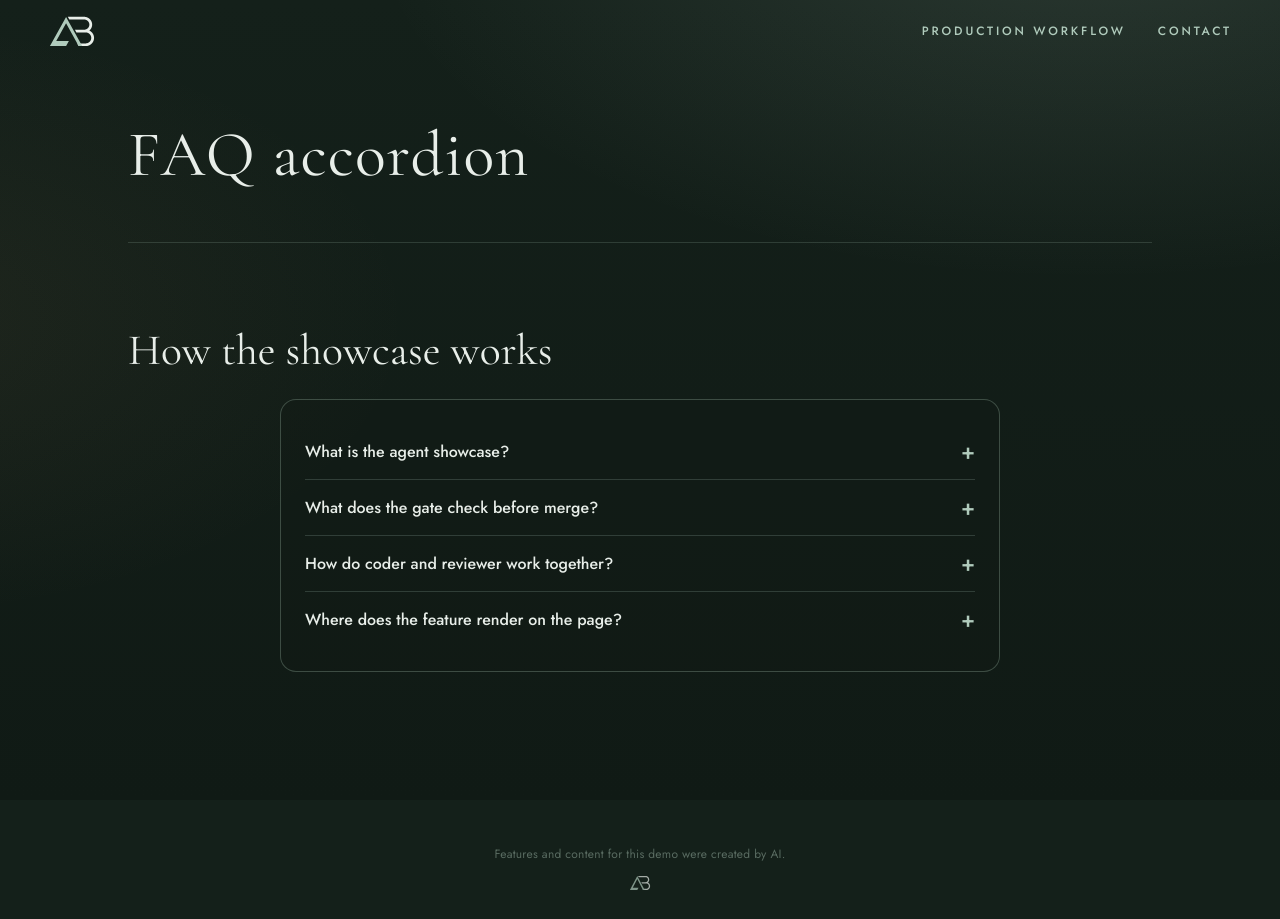
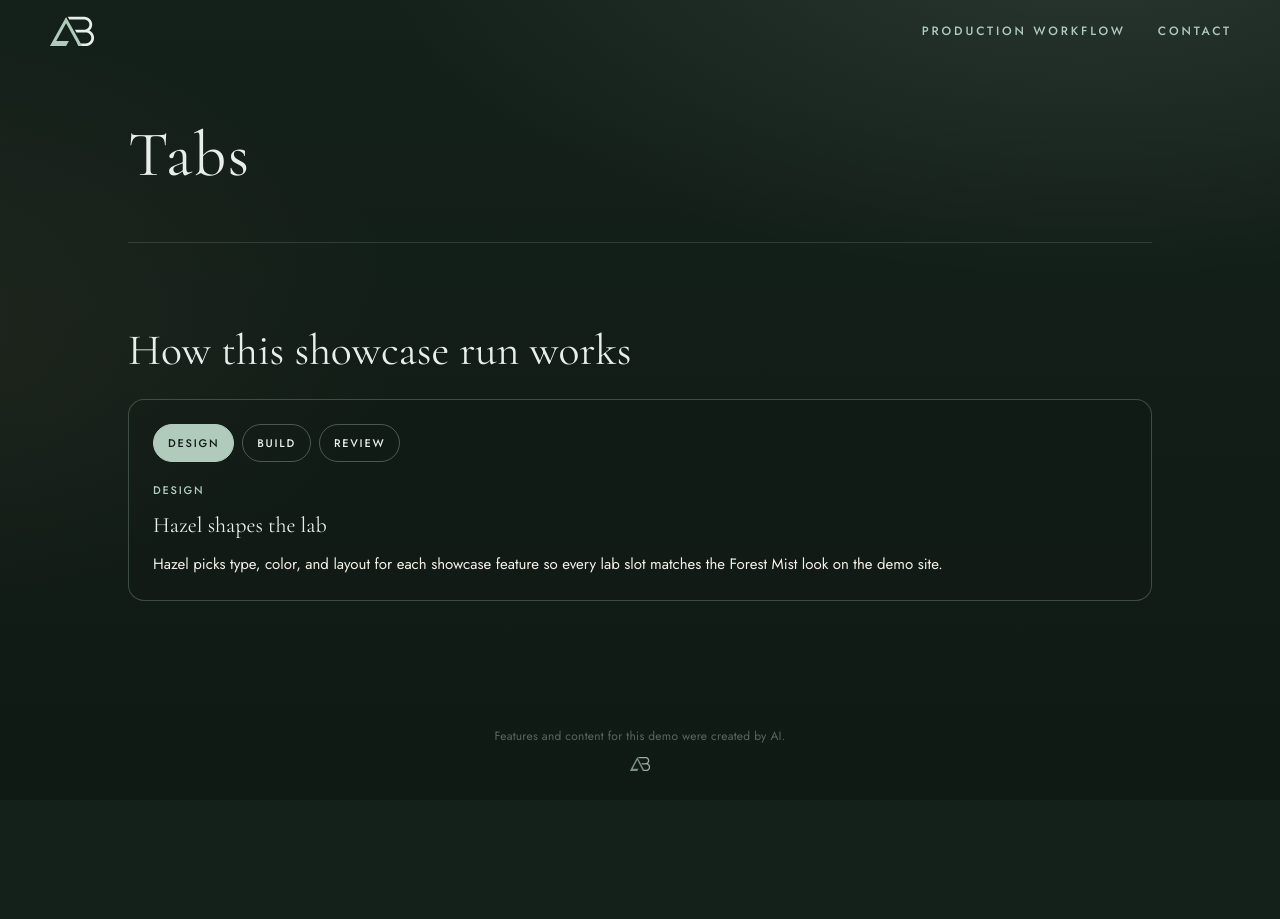
Before and after one commit to ashtonbach/agent-showcase, a Next.js app: page / in a window 1280 px wide. After the commit the page ends 800 px from the top, so only its background shows below. Built offline with nearby package versions, Linux system fonts and the light colour scheme.

Commit message:
Feature: Tabs (Authors: Alder) (#382)
Merged after Rowan (AI reviewer) approved c03615f and the v2 gate, build and functional checks passed. Author: Alder (AI coder)

Co-author: Alder (AI coder)

```diff
--- a/app/lab/current.json
+++ b/app/lab/current.json
@@ -1 +1 @@
-{"slug":"faq-accordion"}
+{"slug":"tabs"}
--- a/app/lab/tabs/index.tsx
+++ b/app/lab/tabs/index.tsx
@@ -1,48 +1,98 @@
 "use client";
-import { useId, useLayoutEffect, useState } from "react";
+
+import { useId, useState, type KeyboardEvent } from "react";
+
 const STEPS = [
-  { label: "Design", text: "Hazel sets Forest Mist visuals for each lab slot before code starts." },
-  { label: "Build", text: "Alder codes the spec in the lab slot and ships through the kit gate." },
-  { label: "Review", text: "Rowan reviews the PR and Cedar QA signs off on preview before merge." },
+  {
+    label: "Design",
+    title: "Hazel shapes the lab",
+    body:
+      "Hazel picks type, color, and layout for each showcase feature so every lab slot matches the Forest Mist look on the demo site.",
+  },
+  {
+    label: "Build",
+    title: "Alder codes from the spec",
+    body:
+      "Alder writes a fresh client component in app/lab from the run brief, keeps the diff small, and ships through the kit gate on the feature branch.",
+  },
+  {
+    label: "Review",
+    title: "Rowan and Cedar gate the merge",
+    body:
+      "Rowan reviews accessibility and copy; Cedar runs QA on the preview. The operator merges only after checks pass and the live viewer shows the run.",
+  },
 ] as const;
+
 export default function TabsLab() {
-  const uid = useId().replace(/:/g, "");
-  const titleId = `${uid}-title`;
+  const uid = useId();
   const [active, setActive] = useState(0);
-  const n = STEPS.length;
-  useLayoutEffect(() => {
-    document.getElementById(`${uid}-tab-${active}`)?.focus();
-  }, [active, uid]);
-  const select = (index: number) => setActive(((index % n) + n) % n);
-  const onKeyDown = (event: React.KeyboardEvent<HTMLDivElement>) => {
-    if (event.key === "ArrowRight") { event.preventDefault(); select(active + 1); }
-    else if (event.key === "ArrowLeft") { event.preventDefault(); select(active - 1); }
+
+  const focusTab = (index: number) => {
+    document.getElementById(`${uid}-tab-${index}`)?.focus();
   };
+
+  const select = (index: number) => {
+    setActive(index);
+    focusTab(index);
+  };
+
+  const onTabKeyDown = (index: number, e: KeyboardEvent<HTMLButtonElement>) => {
+    if (e.key !== "ArrowRight" && e.key !== "ArrowLeft") return;
+    e.preventDefault();
+    const next = e.key === "ArrowRight" ? (index + 1) % 3 : (index + 2) % 3;
+    setActive(next);
+    focusTab(next);
+  };
+
   return (
-    <section data-lab="tabs" aria-labelledby={titleId}>
-      <h2 id={titleId}>How the showcase team works</h2>
-      <div className="lab-tabs-shell">
-        <div className="lab-tabs-list" role="tablist" aria-label="Showcase workflow steps" onKeyDown={onKeyDown}>
+    <section data-lab="tabs" aria-labelledby={`${uid}-heading`} className="lab-wrap">
+      <style>{`
+        .lab-wrap { width: min(720px, 100%); margin: 8px auto 56px; color: var(--mist); }
+        .lab-card { border: 1px solid rgba(176,203,188,0.28); border-radius: 16px; padding: 24px; background: rgba(18,26,22,0.35); }
+        .lab-wrap h2 { font-family: var(--serif); font-weight: 400; font-size: 30px; line-height: 1.15; margin: 0 0 20px; color: var(--mist); }
+        [role="tablist"] { display: flex; flex-wrap: wrap; gap: 8px; margin: 0 0 20px; padding: 0; list-style: none; }
+        [role="tab"] { font-family: var(--sans); font-weight: 500; letter-spacing: 0.16em; text-transform: uppercase; font-size: 11px;
+          padding: 10px 14px; border-radius: 999px; border: 1px solid rgba(176,203,188,0.35); background: transparent; color: var(--mist); cursor: pointer; }
+        [role="tab"][aria-selected="true"] { background: var(--sage); color: #121A16; border-color: var(--sage); }
+        [role="tab"]:focus-visible { outline: 2px solid var(--sage); outline-offset: 2px; }
+        .lab-step-label { font-family: var(--sans); font-weight: 500; letter-spacing: 0.16em; text-transform: uppercase; font-size: 11px; color: var(--sage); margin: 0 0 8px; }
+        .lab-step-title { font-family: var(--serif); font-weight: 400; font-size: 22px; margin: 0 0 10px; color: var(--mist); }
+        .lab-step-body { margin: 0; line-height: 1.55; color: #F2EFE6; font-size: 15px; }
+        @media (prefers-reduced-motion: reduce) { [role="tab"] { transition: none; } }
+      `}</style>
+      <h2 id={`${uid}-heading`}>How this showcase run works</h2>
+      <div className="lab-card">
+        <div role="tablist" aria-label="Showcase team steps">
           {STEPS.map((step, i) => (
-            <button key={step.label} type="button" role="tab" className="lab-tab" id={`${uid}-tab-${i}`}
-              aria-selected={active === i} aria-controls={`${uid}-panel-${i}`} tabIndex={active === i ? 0 : -1}
-              onClick={() => select(i)}>{step.label}</button>
+            <button
+              key={step.label}
+              type="button"
+              role="tab"
+              id={`${uid}-tab-${i}`}
+              aria-selected={active === i}
+              aria-controls={`${uid}-panel-${i}`}
+              tabIndex={active === i ? 0 : -1}
+              onClick={() => select(i)}
+              onKeyDown={(e) => onTabKeyDown(i, e)}
+            >
+              {step.label}
+            </button>
           ))}
         </div>
         {STEPS.map((step, i) => (
-          <div key={step.label} role="tabpanel" className="lab-tabpanel" id={`${uid}-panel-${i}`}
-            aria-labelledby={`${uid}-tab-${i}`} hidden={active !== i}><p>{step.text}</p></div>
+          <div
+            key={step.label}
+            role="tabpanel"
+            id={`${uid}-panel-${i}`}
+            aria-labelledby={`${uid}-tab-${i}`}
+            hidden={active !== i}
+          >
+            <p className="lab-step-label">{step.label}</p>
+            <h3 className="lab-step-title">{step.title}</h3>
+            <p className="lab-step-body">{step.body}</p>
+          </div>
         ))}
       </div>
-      <style>{`[data-lab="tabs"]{width:min(720px,100%);margin:8px auto 56px;color:var(--mist,#f2efe6)}
-[data-lab="tabs"] h2{font-family:var(--serif);font-weight:400;font-size:30px;margin:0 0 20px;line-height:1.2}
-.lab-tabs-shell{border:1px solid rgba(176,203,188,.28);border-radius:16px;padding:24px;background:rgba(18,26,22,.35)}
-.lab-tabs-list{display:flex;flex-wrap:wrap;gap:8px;margin-bottom:20px}
-.lab-tab{font-family:var(--sans);font-weight:500;letter-spacing:.16em;text-transform:uppercase;font-size:11px;padding:10px 14px;border-radius:999px;border:1px solid rgba(176,203,188,.28);background:transparent;color:#e8eee9;cursor:pointer;transition:background .2s,border-color .2s}
-.lab-tab[aria-selected=true]{background:var(--sage);color:#121a16;border-color:var(--sage)}
-.lab-tab:focus-visible{outline:2px solid var(--sage);outline-offset:2px}
-.lab-tabpanel p{margin:0;line-height:1.55;font-size:16px;color:#e8eee9}
-@media (prefers-reduced-motion:reduce){.lab-tab{transition:none}}`}</style>
     </section>
   );
 }
--- a/app/page.tsx
+++ b/app/page.tsx
@@ -1,4 +1,4 @@
-import Lab from "./lab/faq-accordion";
+import Lab from "./lab/tabs";
 import { readDemoKey, demoTitle } from "./demo-name";
 const demoKey = readDemoKey();
 const demoName = demoTitle();
```
